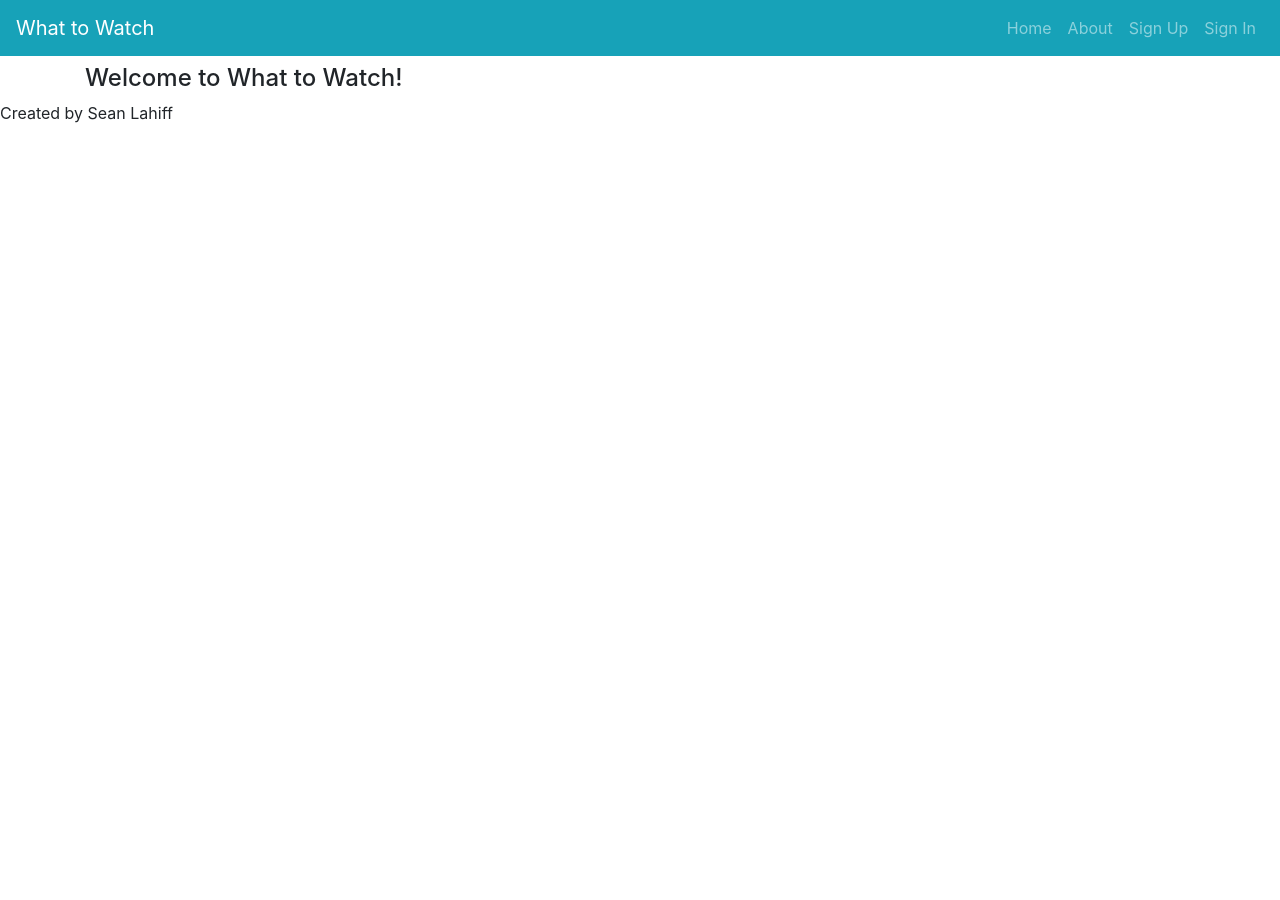
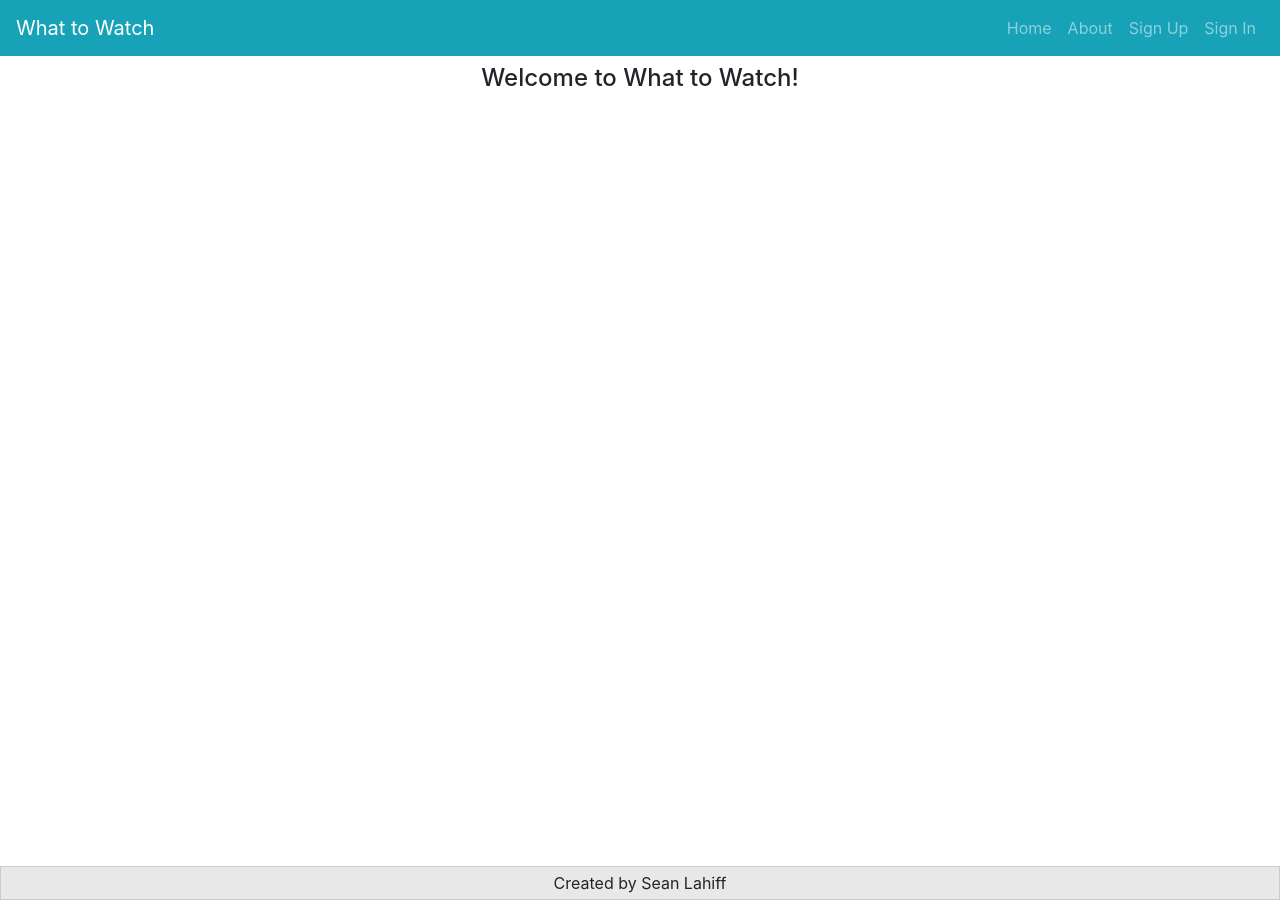
Before and after one commit to slahiff/what-to-watch-client, a React app: page /#/ in a window 1280 px wide. Before the commit the page ends 800 px from the top, so only its background shows below. Built offline with nearby package versions, Linux system fonts and the light colour scheme.

Commit message:
Fixed bug with webpack and styled footer

```diff
--- a/package.json
+++ b/package.json
@@ -19,7 +19,8 @@
     "react-dom": "^16.4.2",
     "react-router-dom": "^4.3.1",
     "resolve": "1.6.0",
-    "url-loader": "0.6.2"
+    "url-loader": "0.6.2",
+    "whatwg-fetch": "^3.0.0"
   },
   "scripts": {
     "start": "node scripts/start.js",
@@ -104,7 +105,7 @@
     "style-loader": "0.19.0",
     "sw-precache-webpack-plugin": "0.11.4",
     "webpack": "3.8.1",
-    "webpack-dev-server": "3.1.11",
+    "webpack-dev-server": "2.9.4",
     "webpack-manifest-plugin": "1.3.2"
   }
 }
--- a/src/components/shared/Footer.js
+++ b/src/components/shared/Footer.js
@@ -1,7 +1,7 @@
 import React from 'react'
 
 const Footer = () => (
-  <p>Created by Sean Lahiff</p>
+  <p className="footer">Created by Sean Lahiff</p>
 )
 
 export default Footer
--- a/src/index.scss
+++ b/src/index.scss
@@ -1 +1,81 @@
 @import '~bootstrap/scss/bootstrap';
+
+$border: 1px solid #ccc;
+$footer-color: #e8e8e8;
+$show-div: #e8e8e8;
+$show-wrapper: #17a2b8;
+
+html,
+body {
+  height: 100%;
+  position: relative;
+}
+
+main {
+  display: block;
+  min-height: 100vh;
+  overflow: hidden;
+  position: relative;
+}
+
+label,
+textarea,
+input {
+  font-size: .8rem;
+  letter-spacing: 1px;
+  padding: 5px;
+}
+
+textarea,
+input {
+  border: $border;
+  border-radius: 5px;
+  box-shadow: 1px 1px 1px #999;
+  padding: 10px;
+}
+
+label {
+  display: block;
+}
+
+input {
+  &[type='number'] {
+    width: 6em;
+  }
+}
+
+button {
+  margin-right: 5px;
+}
+
+h4 {
+  text-align: center;
+}
+
+.footer {
+  background-color: $footer-color;
+  border: $border;
+  bottom: 0;
+  line-height: 2em;
+  margin-bottom: 0;
+  margin-top: 10px;
+  position: relative;
+  text-align: center;
+  width: 100%;
+}
+
+.show-div {
+  background-color: $show-div;
+  border: $border;
+  border-radius: 2px;
+  box-shadow: 1px 1px 1px #999;
+  padding: 10px;
+}
+
+.show-wrapper {
+  background-color: $show-wrapper;
+  border: $border;
+  border-radius: 2px;
+  box-shadow: 1px 1px 1px #999;
+  padding: 10px;
+}
```
Also changed, not shown: 1 other file (tests, documents, lock files or other folders).
